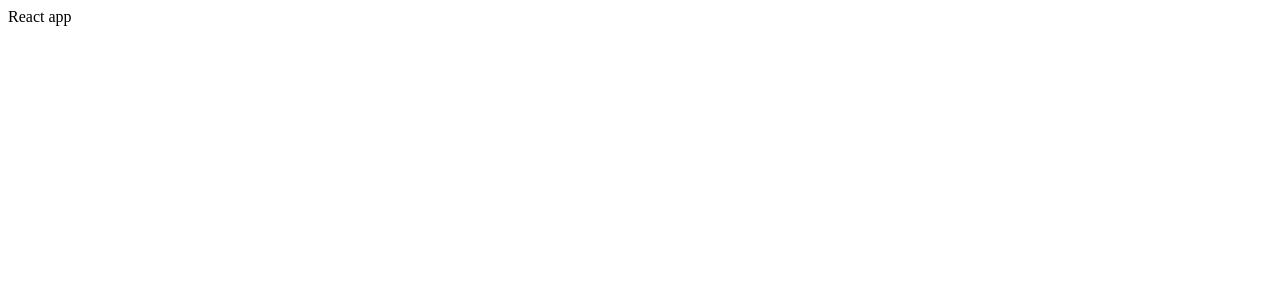
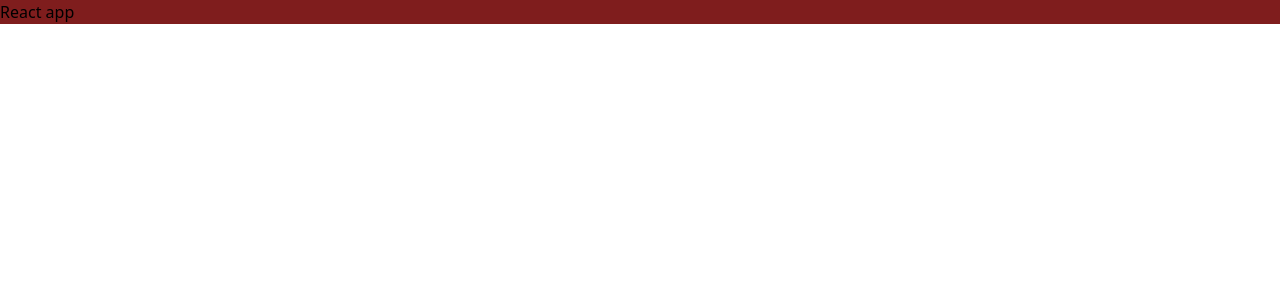
Before and after one commit to AkshithaReddy1899/web-dev-assignment, a React (Create React App) app: page / in a window 1280 px wide. Shown: the top 300 px of the page. Built offline with nearby package versions, Linux system fonts and the light colour scheme.

Commit message:
Install tailwindcss

```diff
--- a/package.json
+++ b/package.json
@@ -34,5 +34,10 @@
       "last 1 firefox version",
       "last 1 safari version"
     ]
+  },
+  "devDependencies": {
+    "autoprefixer": "^10.4.12",
+    "postcss": "^8.4.18",
+    "tailwindcss": "^3.2.1"
   }
 }
--- /dev/null
+++ b/postcss.config.js
@@ -0,0 +1,6 @@
+module.exports = {
+	plugins: {
+		tailwindcss: {},
+		autoprefixer: {},
+	}
+}
--- a/src/App.js
+++ b/src/App.js
@@ -1,6 +1,6 @@
 function App() {
   return (
-    <div className="App">
+    <div className="bg-red-900">
       React app
     </div>
   );
--- a/src/index.css
+++ b/src/index.css
@@ -0,0 +1,3 @@
+@tailwind base;
+@tailwind components;
+@tailwind utilities;
--- /dev/null
+++ b/tailwind.config.js
@@ -0,0 +1,8 @@
+/** @type {import('tailwindcss').Config} */
+module.exports = {
+  content: ["./src/**/*.{html,js,jsx}"],
+  theme: {
+    extend: {},
+  },
+  plugins: [],
+}
```
